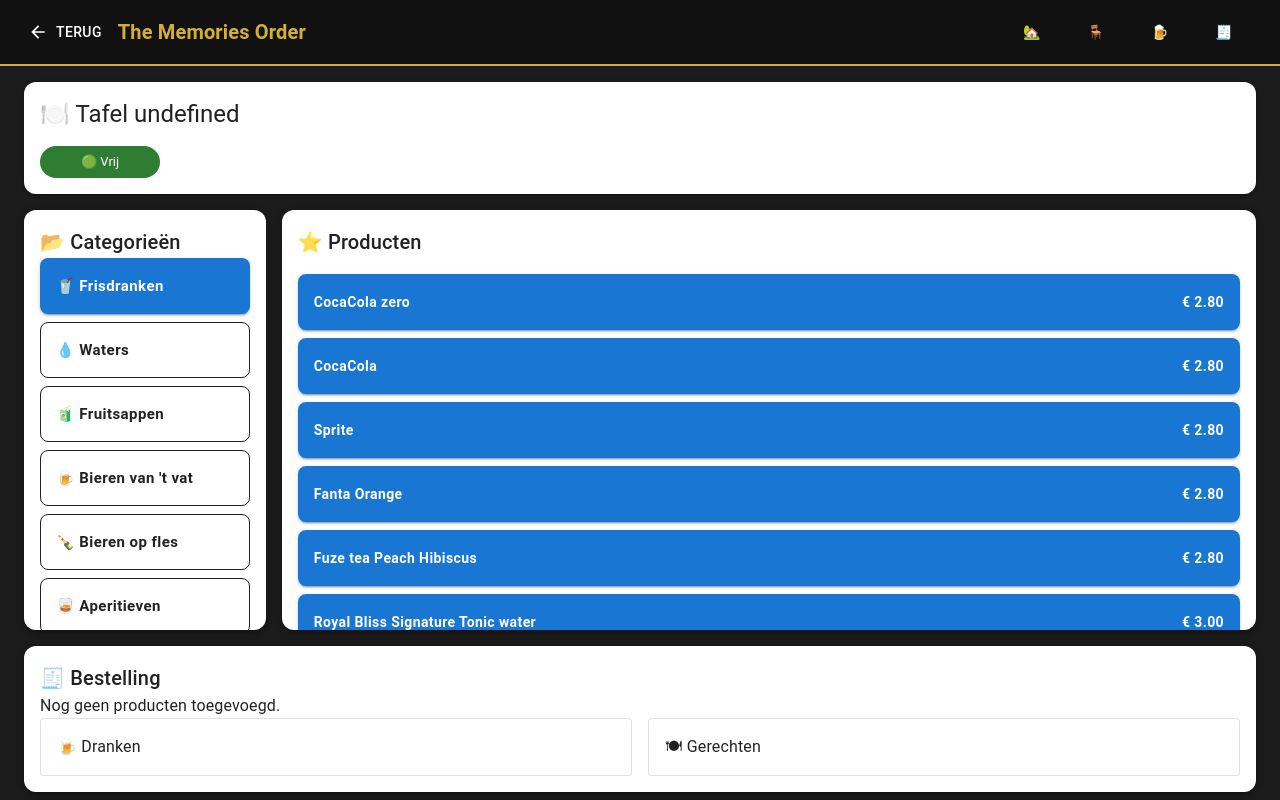
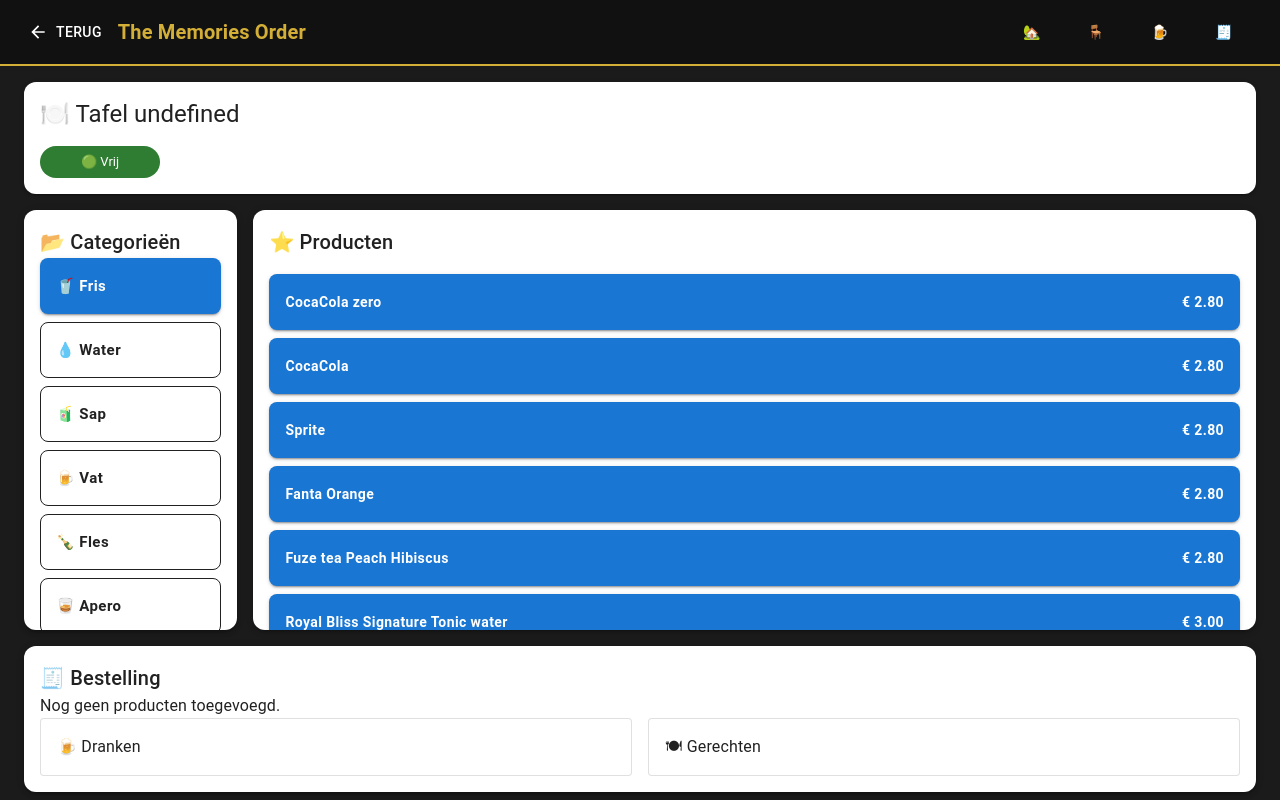
Before and after one commit to KellyGr-maker/The_memories_app, a React (Vite) app: page /order/1 in a window 1280 px wide. Shown: the top 800 px of the page. Built offline with nearby package versions, Linux system fonts and the light colour scheme.

Commit message:
Nieuwe functie

```diff
--- a/src/components/CategoryList/CategoryList.jsx
+++ b/src/components/CategoryList/CategoryList.jsx
@@ -60,19 +60,19 @@ export default function CategoryList({
             }}
           >
             {{
-  "Frisdranken": "🥤 Fris",
-  "Waters": "💧 Water",
-  "Fruitsappen": "🧃 Sap",
-  "Bieren van 't vat": "🍺 Vat",
-  "Bieren op fles": "🍾 Fles",
-  "Aperitieven": "🥃 Apero",
-  "Sterke dranken": "🥃 Sterk",
-  "Whisky": "🥃 Whisky",
-  "Mixers": "🥤 Mix",
-  "Cocktails": "🍸 Cockt.",
-  "Alcoholvrije cocktails": "🍹 0%",
-  "Wijnen & Bubbels": "🍷 Wijn",
-}[category.naam] || category.naam}
+  frisdranken: "🥤 Fris",
+  waters: "💧 Water",
+  fruitsappen: "🧃 Sap",
+  bieren_vat: "🍺 Vat",
+  bieren_fles: "🍾 Fles",
+  aperitieven: "🥃 Apero",
+  sterke_dranken: "🥃 Sterk",
+  whisky: "🥃 Whisky",
+  mixers: "🥤 Mix",
+  cocktails: "🍸 Cockt.",
+  alcoholvrij: "🍹 0%",
+  wijnen: "🍷 Wijn",
+}[category.id] || category.naam}
           </Button>
         ))}
       </Stack>
```
